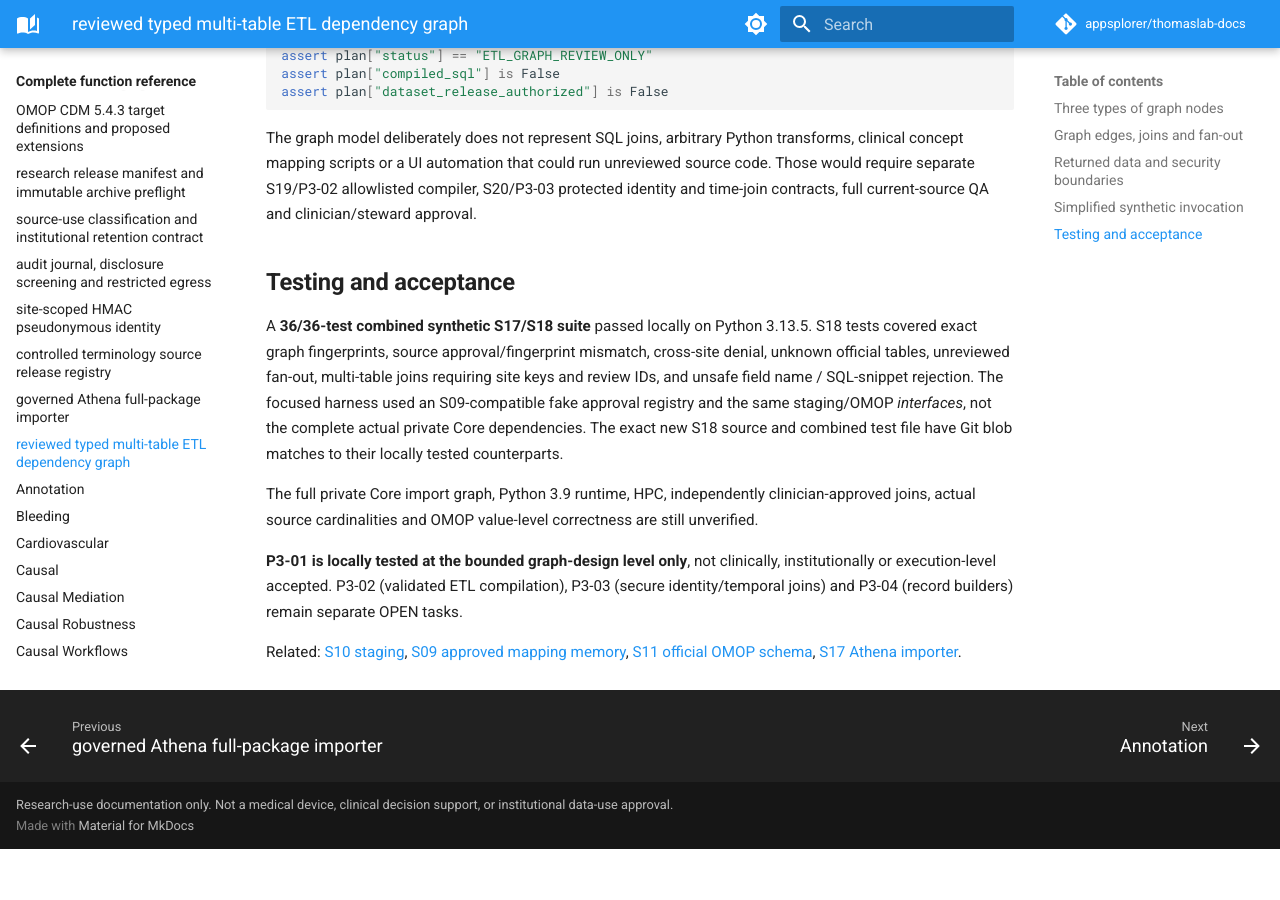
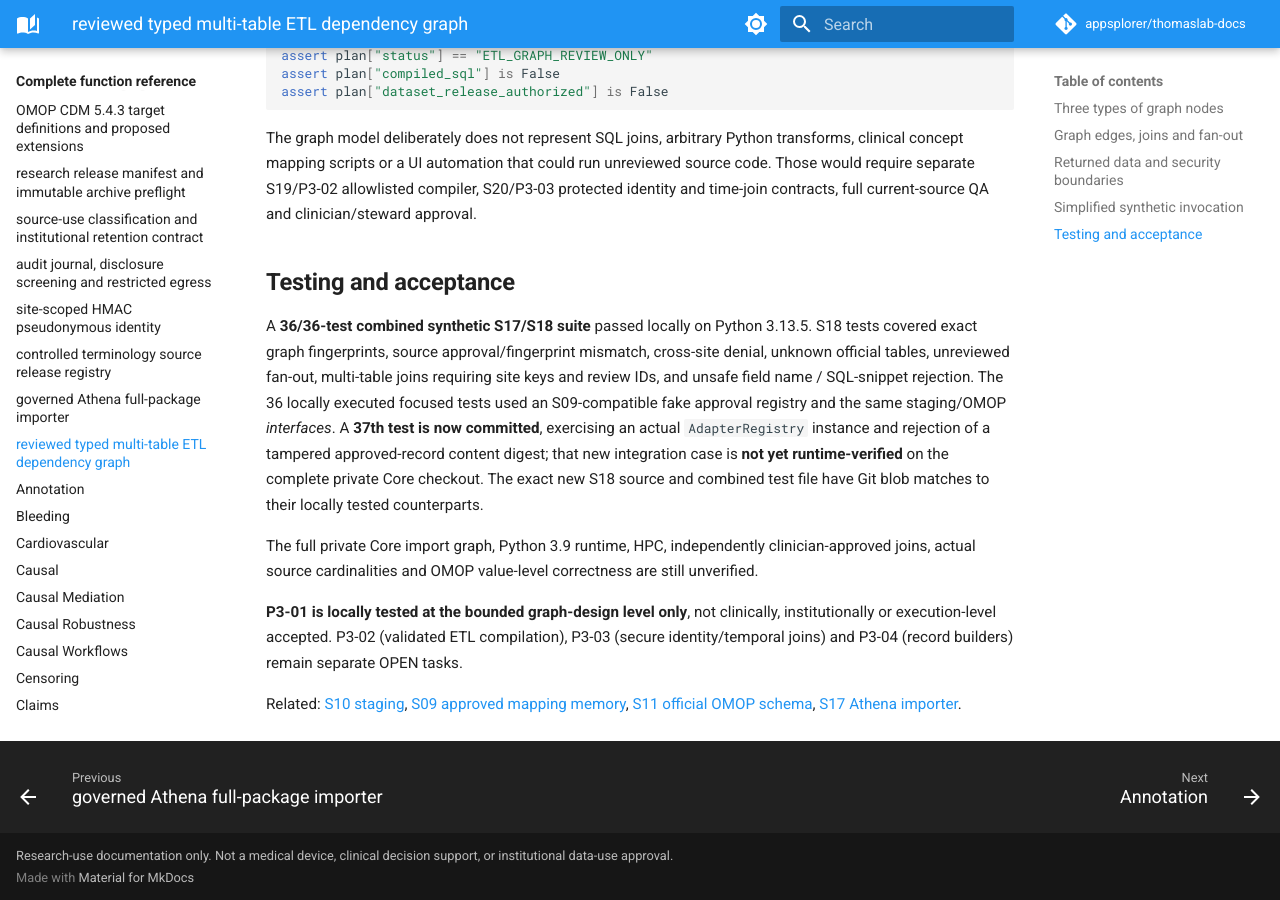
Before and after one commit to appsplorer/thomaslab-docs, an MkDocs documentation site: the page built from docs/reference/functions/etl_graph.md, in a window 1280 px wide and 900 px high, scrolled down 1870 px. Built offline with MkDocs 1.6.1 and Material for MkDocs 9.7.7, drawn with Linux system fonts in a browser that asks for light colours; comment, search, counter and statistics services are not loaded; before the commit the page ends 2719 px from its top, so only the background shows below that.

Commit message:
docs(ehr): identify newly committed but unexecuted S18 real AdapterRegistry integration test

```diff
--- a/docs/reference/functions/etl_graph.md
+++ b/docs/reference/functions/etl_graph.md
@@ -62,7 +62,7 @@
 
 ## Testing and acceptance
 
-A **36/36-test combined synthetic S17/S18 suite** passed locally on Python 3.13.5. S18 tests covered exact graph fingerprints, source approval/fingerprint mismatch, cross-site denial, unknown official tables, unreviewed fan-out, multi-table joins requiring site keys and review IDs, and unsafe field name / SQL-snippet rejection. The focused harness used an S09-compatible fake approval registry and the same staging/OMOP *interfaces*, not the complete actual private Core dependencies. The exact new S18 source and combined test file have Git blob matches to their locally tested counterparts.
+A **36/36-test combined synthetic S17/S18 suite** passed locally on Python 3.13.5. S18 tests covered exact graph fingerprints, source approval/fingerprint mismatch, cross-site denial, unknown official tables, unreviewed fan-out, multi-table joins requiring site keys and review IDs, and unsafe field name / SQL-snippet rejection. The 36 locally executed focused tests used an S09-compatible fake approval registry and the same staging/OMOP *interfaces*. A **37th test is now committed**, exercising an actual `AdapterRegistry` instance and rejection of a tampered approved-record content digest; that new integration case is **not yet runtime-verified** on the complete private Core checkout. The exact new S18 source and combined test file have Git blob matches to their locally tested counterparts.
 
 The full private Core import graph, Python 3.9 runtime, HPC, independently clinician-approved joins, actual source cardinalities and OMOP value-level correctness are still unverified.
 
```
